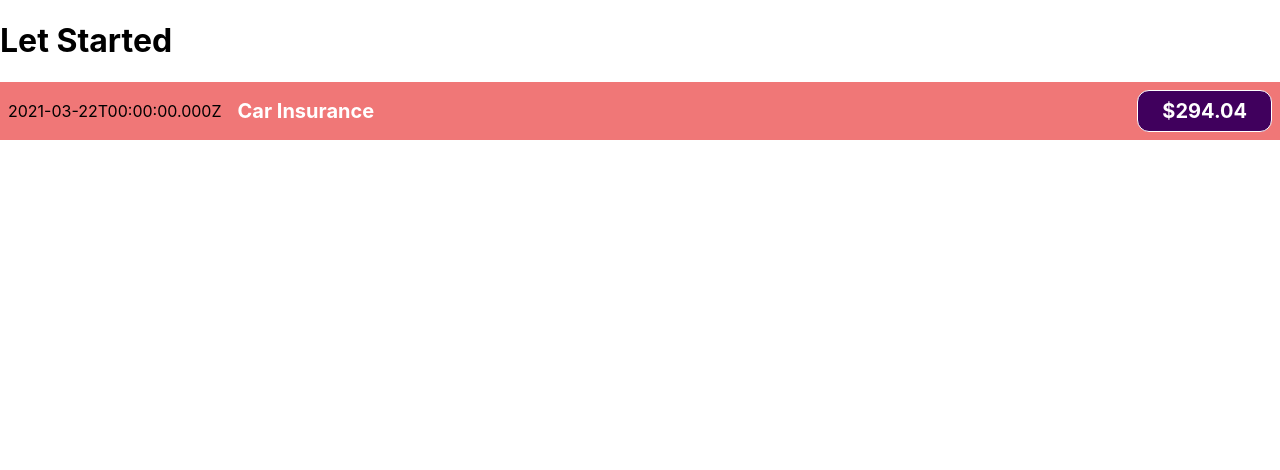
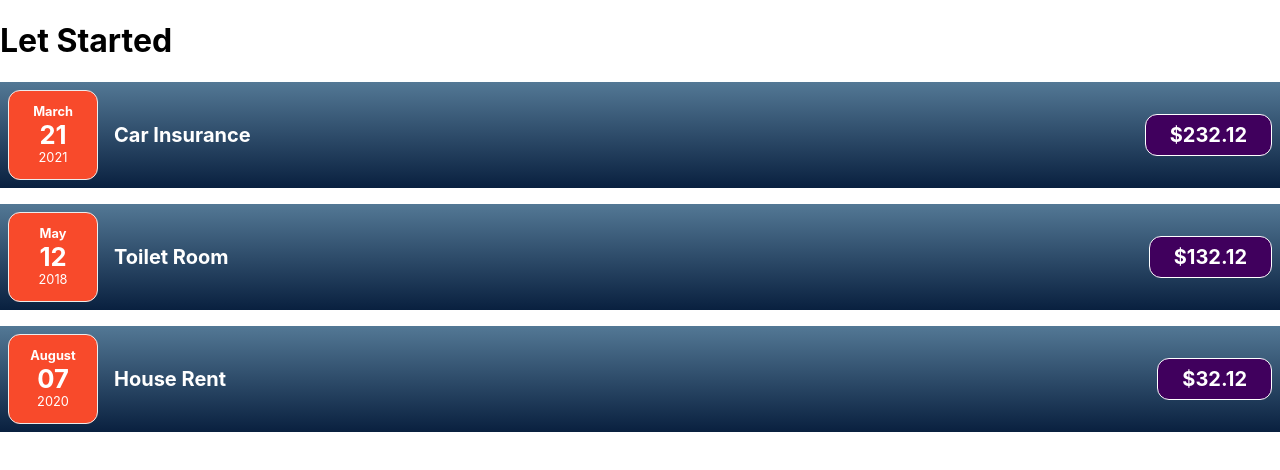
Before and after one commit to DivyaGaurav21/Expense-Tracker-React-, a React (Create React App) app: page / in a window 1280 px wide. Shown: the top 470 px of the page. Built offline with nearby package versions, Linux system fonts and the light colour scheme.

Commit message:
Splittig Date Comp and Use in ExpenseItem

```diff
--- a/src/App.js
+++ b/src/App.js
@@ -2,10 +2,48 @@ import React from 'react'
 import ExpenseItem from './components/ExpenseItem'
 
 const App = () => {
+
+  const expenses = [
+    {
+      id:'e1',
+      title: 'Car Insurance',
+      amount: '232.12',
+      date: new Date(2021 , 2, 21)
+    },
+    {
+      id:'e2',
+      title: 'Toilet Room',
+      amount: '132.12',
+      date: new Date(2018 , 4, 12)
+    },
+    {
+      id:'e3',
+      title: 'House Rent',
+      amount: '32.12',
+      date: new Date(2020 , 7, 7)
+    }
+  ];
+
   return (
     <div>
+
       <h1>Let Started</h1>
-    <ExpenseItem/>
+    <ExpenseItem
+    title = {expenses[0].title}
+    amount = {expenses[0].amount}
+    date = {expenses[0].date}
+    />
+    <ExpenseItem
+    title = {expenses[1].title}
+    amount = {expenses[1].amount}
+    date = {expenses[1].date}
+    />
+    <ExpenseItem
+    title = {expenses[2].title}
+    amount = {expenses[2].amount}
+    date = {expenses[2].date}
+    />
+
     </div>
   )
 }
--- /dev/null
+++ b/src/components/ExpenseDate.css
@@ -0,0 +1,26 @@
+.expense-date {
+    display: flex;
+    flex-direction: column;
+    width: 5.5rem;
+    height: 5.5rem;
+    border: 1px solid #ececec;
+    background-color: #f84a2b;
+    color: white;
+    border-radius: 12px;
+    align-items: center;
+    justify-content: center;
+  }
+
+  .expense-date__month {
+    font-size: 0.80rem;
+    font-weight: bold;
+  }
+
+  .expense-date__year {
+    font-size: 0.80rem;
+  }
+
+  .expense-date__day {
+    font-size: 1.6rem;
+    font-weight: bold;
+  }
--- /dev/null
+++ b/src/components/ExpenseDate.js
@@ -0,0 +1,18 @@
+import './ExpenseDate.css';
+
+const ExpenseDate = (props) => {
+    const month = props.date.toLocaleString('en-US', { month: 'long' });
+    const day = props.date.toLocaleString('en-US', { day: '2-digit' });
+    const year = props.date.getFullYear();
+
+    return (
+        <div className="expense-date">
+            <div className="expense-date__month">{month}</div>
+            <div className="expense-date__day">{day}</div>
+            <div className="expense-date__year">{year}</div>
+        </div>
+    );
+
+};
+
+export default ExpenseDate;
--- a/src/components/ExpenseItem.css
+++ b/src/components/ExpenseItem.css
@@ -4,7 +4,9 @@
     align-items: center;
     padding: 0.5rem;
     margin: 1rem 0;
-    background-color: #f07777;
+
+    background-image: linear-gradient(to top, #09203f 0%, #537895 100%);
+
   }
 
   .expense-item__description {
--- a/src/components/ExpenseItem.js
+++ b/src/components/ExpenseItem.js
@@ -1,18 +1,18 @@
 import React from 'react'
 
 import './ExpenseItem.css'
+import ExpenseDate from './ExpenseDate'
 
-const ExpenseItem = () => {
-    const expenseDate = new Date(2021 , 2 , 22);
-    const expenseTitle = 'Car Insurance';
-    const expenseAmount = 294.04;
+const ExpenseItem = (props) => {
+
 
   return (
     <div className="expense-item">
-        {expenseDate.toISOString()}
+        {/* {props.date.toISOString()} */}
+        <ExpenseDate date = {props.date} />
     <div className="expense-item__description">
-        <h2>{expenseTitle}</h2>
-        <div className="expense-item__price">${expenseAmount}</div>
+        <h2>{props.title}</h2>
+        <div className="expense-item__price">${props.amount}</div>
     </div>
 </div>
   )
```
